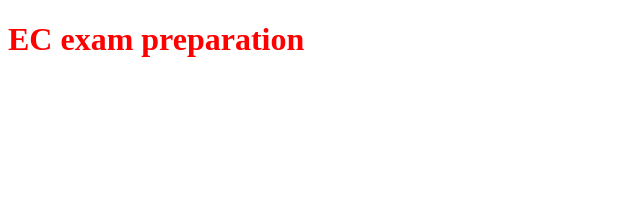
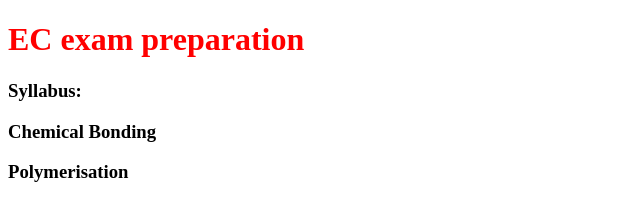
Before and after one commit to Vamsi3prog/demo, a plain HTML site: page index.html in a window 1280 px wide. Shown: the whole page, without its empty margins (0-640 px from the left). Drawn offline with Linux system fonts and the light colour scheme.

Commit message:
Update index.html

```diff
--- a/index.html
+++ b/index.html
@@ -11,5 +11,8 @@
                 color: red;
             }
         </style>
+        <h3  class="Syllabus">Syllabus:</h3>
+        <h3 class="">Chemical Bonding</h3>
+        <h3 class="">Polymerisation</h3>
     </body>
 </html>
```
